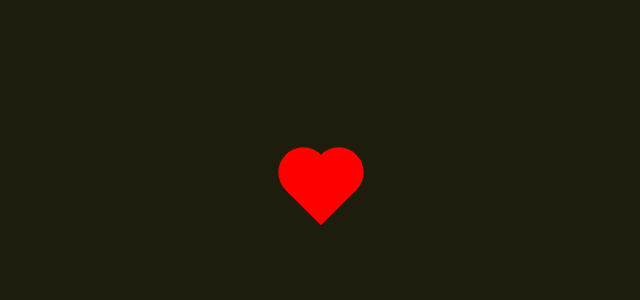
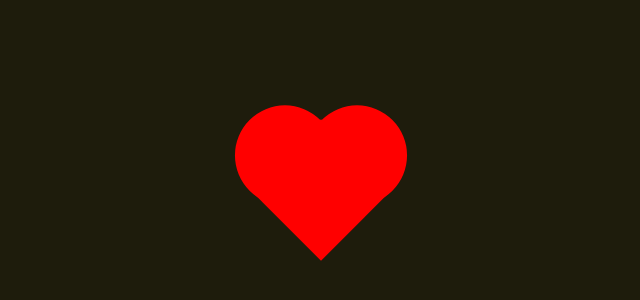
Before and after one commit to MatheusGomesWeb/desafio-30-dias-de-css, a plain HTML site: page 08/08.html in a window 1280 px wide. Shown: the part 210-510 px from the top of the page, without its empty margins (319-959 px from the left). Drawn offline with Linux system fonts and the light colour scheme.

Commit message:
Estilizando coracao

```diff
--- a/08/style.css
+++ b/08/style.css
@@ -31,8 +31,8 @@ main {
 /* coracao */
 
 main>.heart {
-  width: 50px;
-  height: 50px;
+  width: 100px;
+  height: 100px;
   background-color: red;
   display: flex;
   position: relative;
@@ -43,18 +43,18 @@ main>.heart::before, main>.heart::after {
   content: "";
   display: block;
   position: absolute;
-  width: 50px;
-  height: 50px;
+  width: 100%;
+  height: 100%;
   border-radius: 100%;
   background-color: red;
 }
 
 main>.heart::after {
-  left: -25px;
-  bottom: 0;
+  left: -50%;
+  bottom: -1px;
 }
 
 main>.heart::before {
-  left: 0;
-  top: -25px;
+  left: 1px;
+  top: -50%;
 }
```
